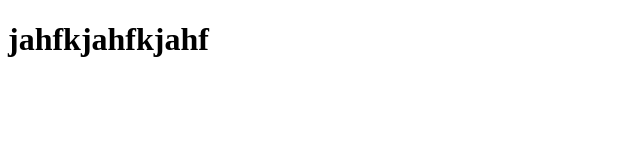
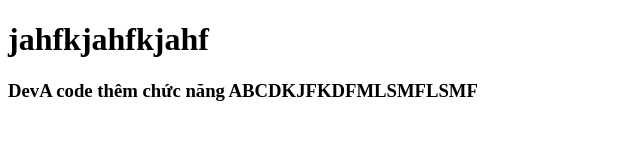
Before and after one commit to PhuscPhusc/Dotnet05_Project_Training_Git, a plain HTML site: page index.html in a window 1280 px wide. Shown: the whole page, without its empty margins (0-640 px from the left). Drawn offline with Linux system fonts and the light colour scheme.

Commit message:
version sửa đổi DevA

```diff
--- a/index.html
+++ b/index.html
@@ -7,5 +7,6 @@
 </head>
 <body>
     <h1>jahfkjahfkjahf</h1>
+    <h3>DevA code thêm chức năng ABCDKJFKDFMLSMFLSMF</h3>
 </body>
 </html>
```
